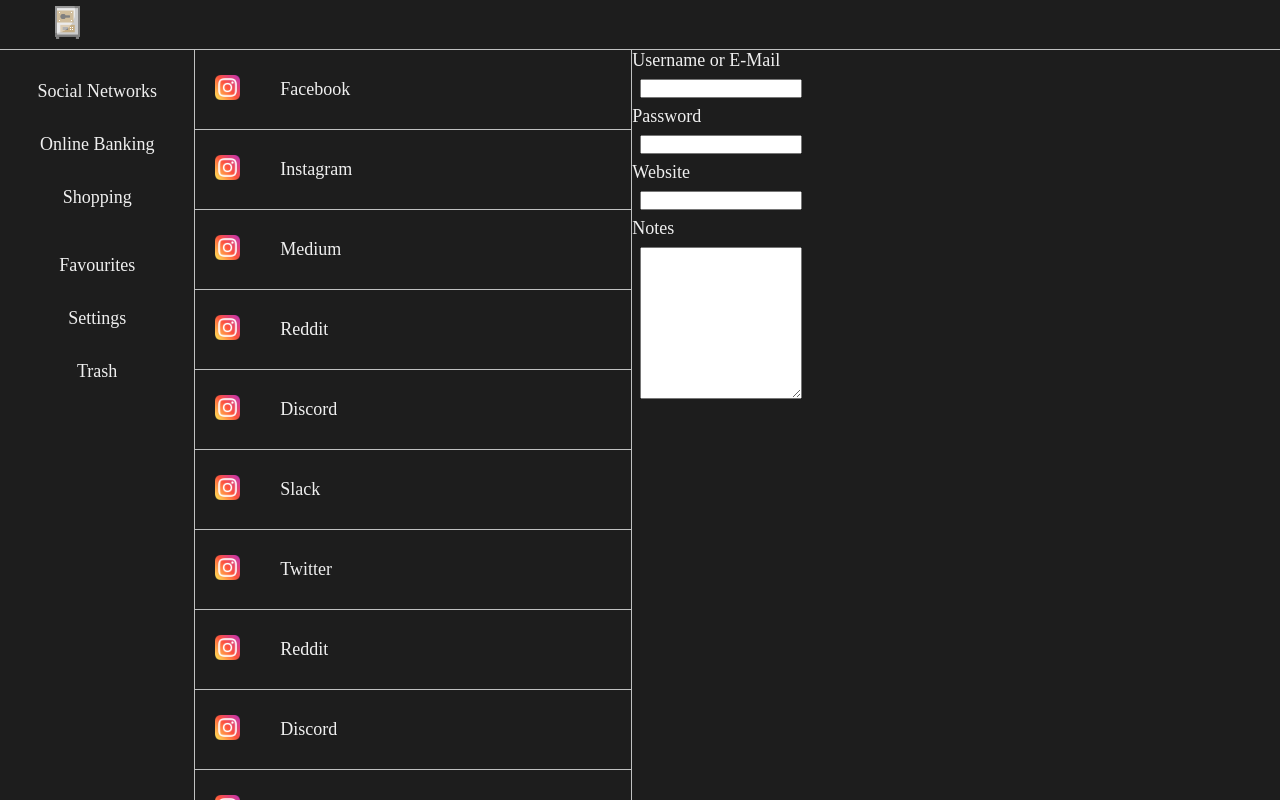
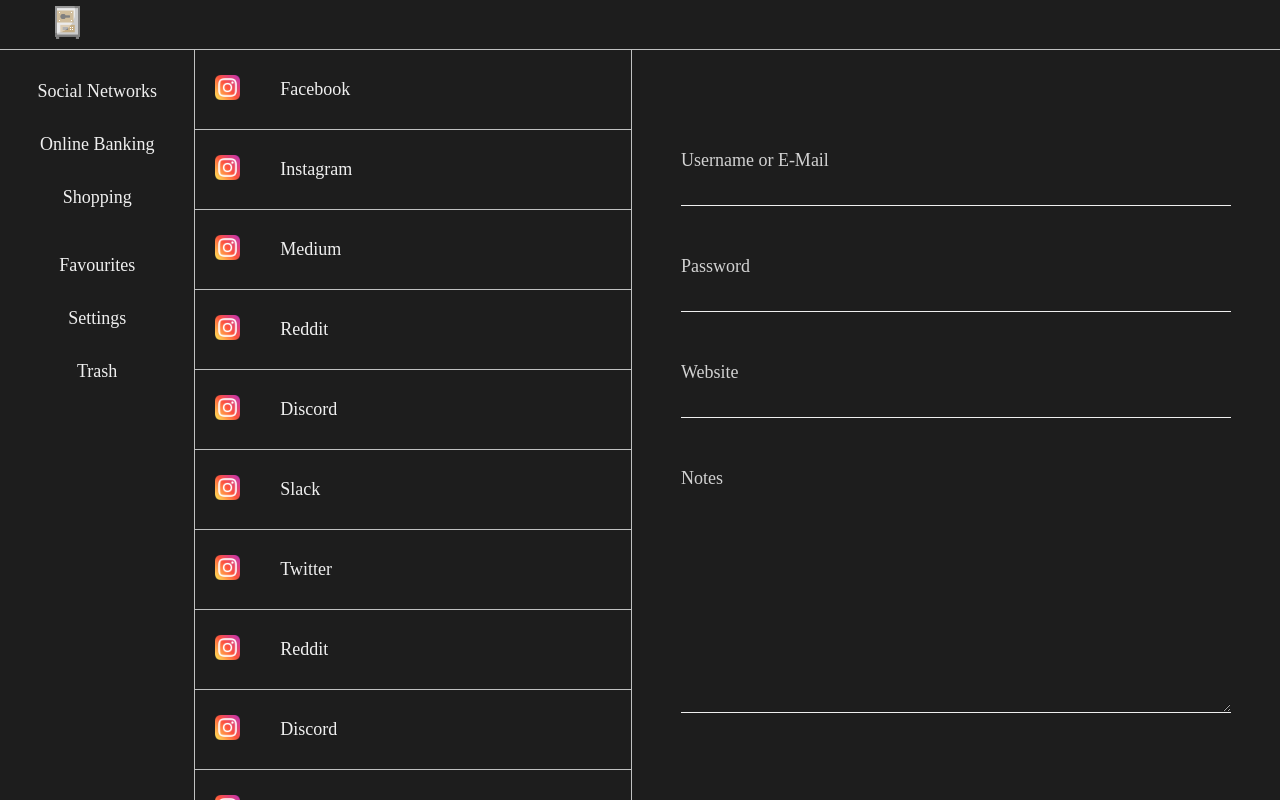
Before and after one commit to IcyDrae/vaults, a Vue app in the folder web/: page / in a window 1280 px wide. Built offline with nearby package versions, Linux system fonts and the light colour scheme; a web font is replaced by a local one.

Commit message:
styling wip

```diff
--- a/web/src/App.vue
+++ b/web/src/App.vue
@@ -125,19 +125,19 @@
     <div class="account">
       <form action="#">
         <label>
-          Username or E-Mail
+          <span>Username or E-Mail</span>
           <input type="text">
         </label>
         <label>
-          Password
+          <span>Password</span>
           <input type="text">
         </label>
         <label>
-          Website
+          <span>Website</span>
           <input type="text">
         </label>
         <label>
-          Notes
+          <span>Notes</span>
           <textarea cols="30" rows="10"></textarea>
         </label>
       </form>
--- a/web/src/styles/dashboard.scss
+++ b/web/src/styles/dashboard.scss
@@ -93,17 +93,43 @@
   }
 
   .account {
-    //justify-content: flex-end;
     flex-grow: 10;
     flex-basis: 0;
+    display: block;
+    text-align: center;
+    padding-top: 50px;
 
     form {
-      width: 25%;
       display: inline-block;
+      margin-left: auto;
+      margin-right: auto;
+      text-align: left;
+      width: 85%;
 
-      input, textarea {
-        width: 100%;
-        margin: 8px;
+      label {
+        display: block;
+        margin: 50px 0;
+
+        span, input, textarea {
+          color: $accountWhite;
+        }
+
+        input, textarea {
+          display: block;
+          margin: 5px 0;
+          padding: 4px;
+          width: 100%;
+
+          border: 0;
+          outline: 0;
+          background: $black;
+          border-bottom: 1px solid $white;
+        }
+
+        input, textarea {
+          font-size: 18px;
+          font-family: $fontFamily;
+        }
       }
     }
   }
--- a/web/src/styles/variables.scss
+++ b/web/src/styles/variables.scss
@@ -1,5 +1,6 @@
 $black: #1d1d1d;
 $white: #efefef;
+$accountWhite: #d2d2d2;
 
 $hoverColor: #e1e1e1;
 $hoverBackgroundColor: #232323;
```
